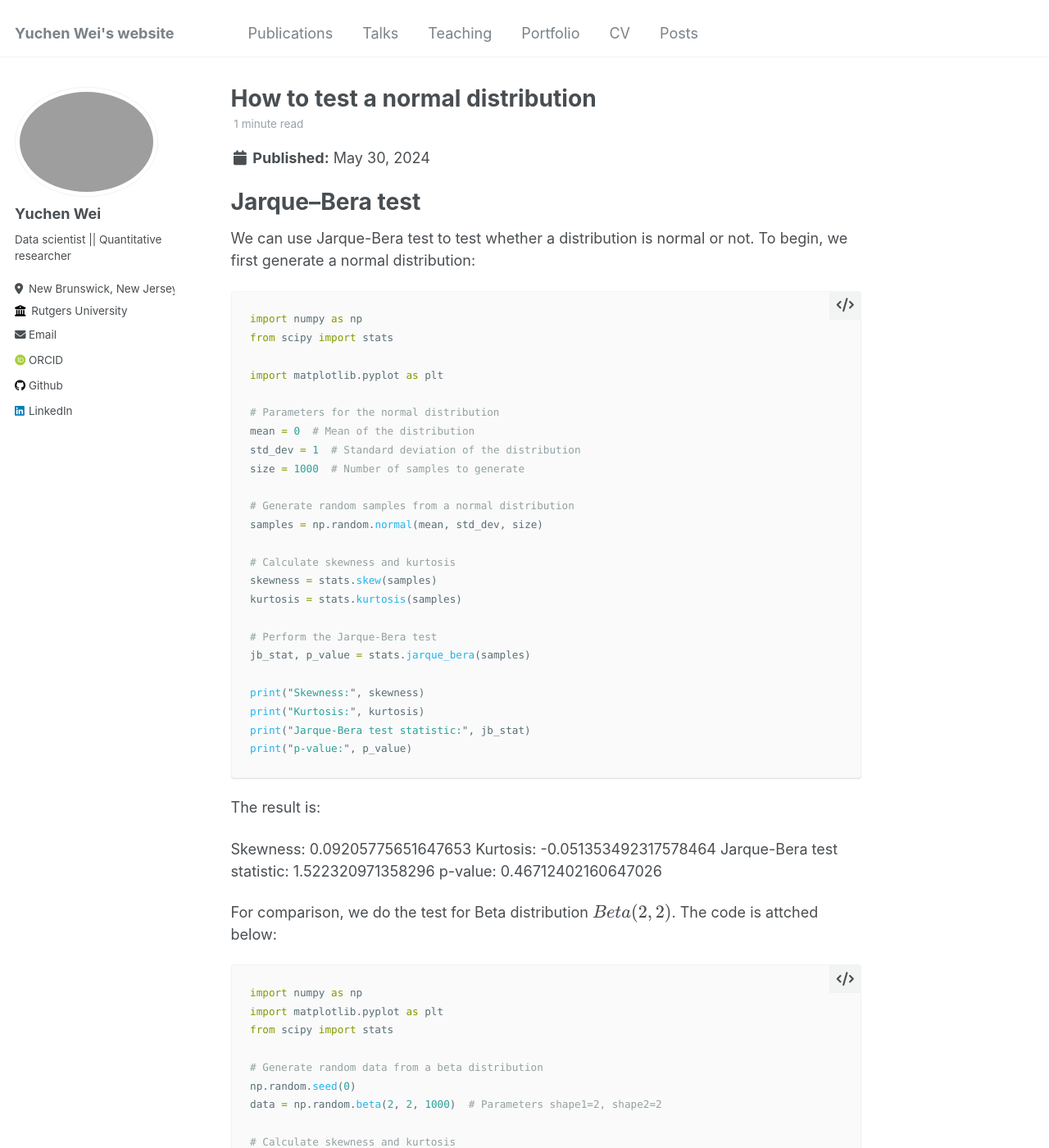
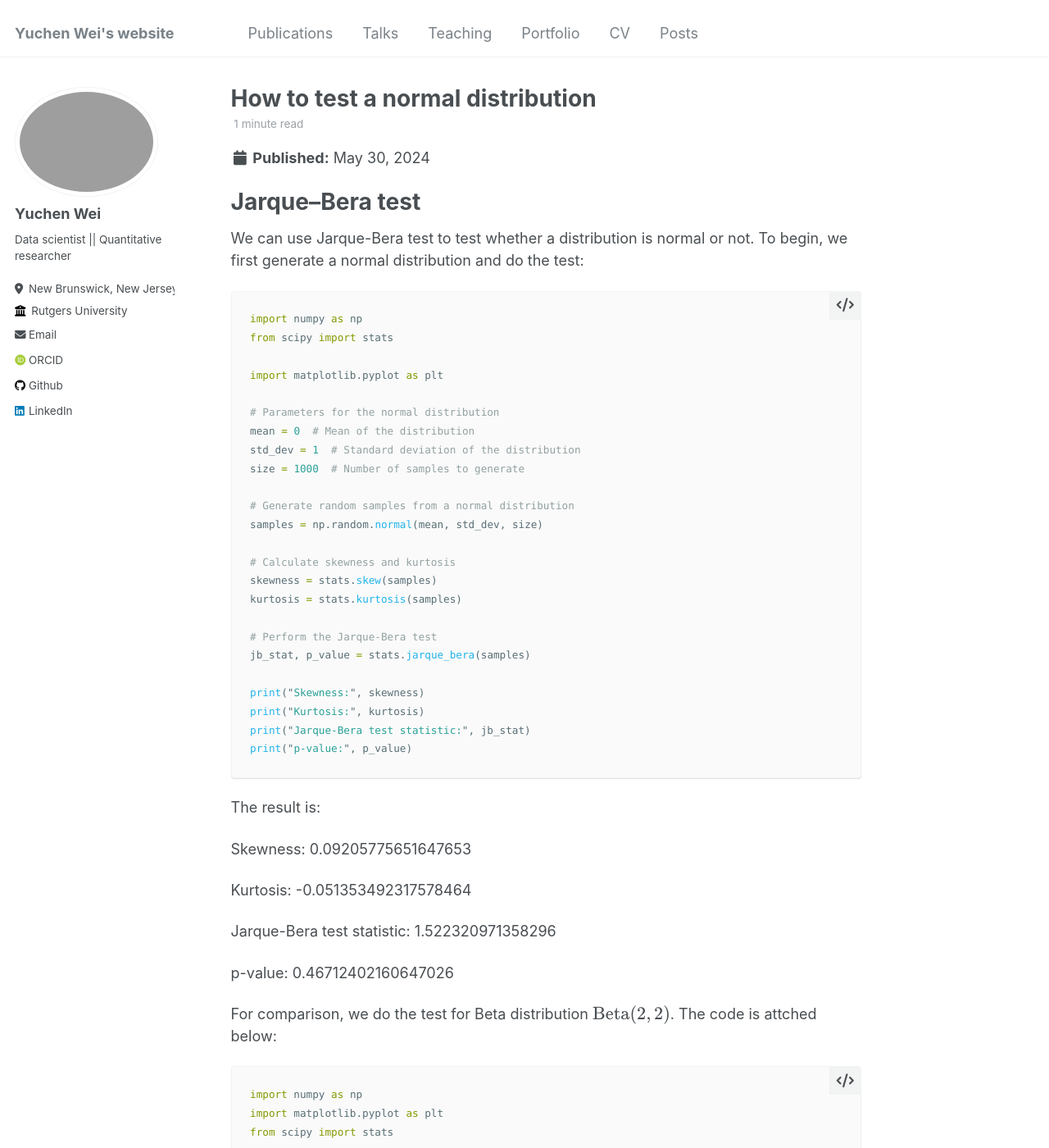
Before and after one commit to Yuccwei/YuchenWei.github.io, a Jekyll site: the page built from _posts/2024-05-30-Statistical_testing.md, in a window 1280 px wide and 1400 px high. Shown: the whole window at 82% size. Built offline with Jekyll 4.4.1, drawn with Linux system fonts in a browser that asks for light colours; some web fonts are replaced; some of the changed text lies outside the part shown.

Commit message:
updated a file

````diff
--- a/_posts/2024-05-30-Statistical_testing.md
+++ b/_posts/2024-05-30-Statistical_testing.md
@@ -12,7 +12,7 @@ tags:
 Jarque–Bera test
 ======
 
-We can use Jarque-Bera test to test whether a distribution is normal or not. To begin, we first generate a normal distribution:
+We can use Jarque-Bera test to test whether a distribution is normal or not. To begin, we first generate a normal distribution and do the test:
 
 ```python
 import numpy as np
@@ -44,11 +44,14 @@ print("p-value:", p_value)
 The result is:
 
 Skewness: 0.09205775651647653
+
 Kurtosis: -0.051353492317578464
+
 Jarque-Bera test statistic: 1.522320971358296
+
 p-value: 0.46712402160647026
 
-For comparison, we do the test for Beta distribution \\( Beta(2, 2) \\). The code is attched below:
+For comparison, we do the test for Beta distribution \\( \text{Beta}(2, 2) \\). The code is attched below:
 
 ```python
 import numpy as np
@@ -76,6 +79,9 @@ print("p-value:", p_value)
 The output is:
 
 Skewness: -0.06877155720899528
+
 Kurtosis: -0.8898416028853444
+
 Jarque-Bera test statistic: 33.780674439556655
+
 p-value: 4.619763550202317e-08
````
